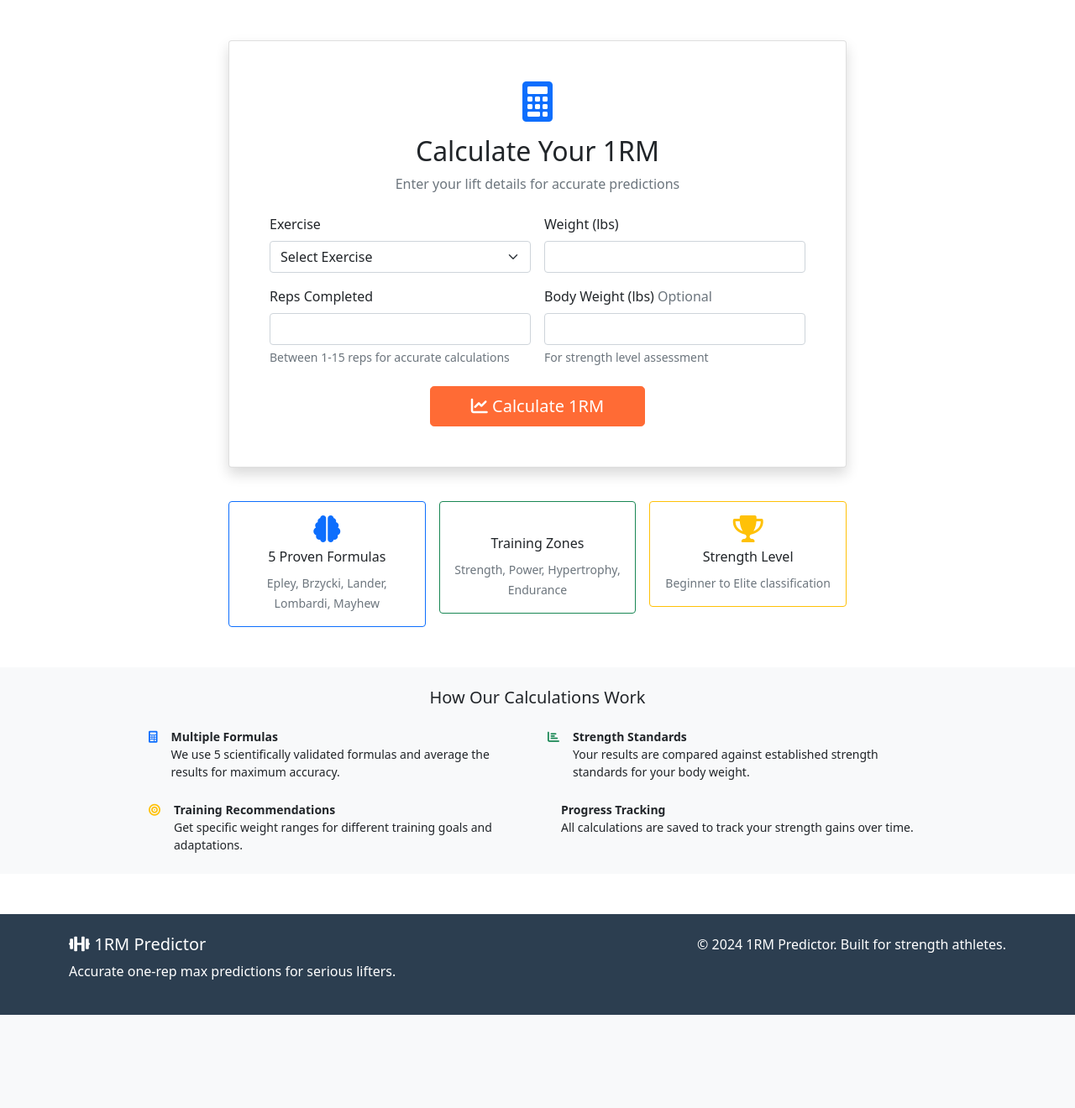
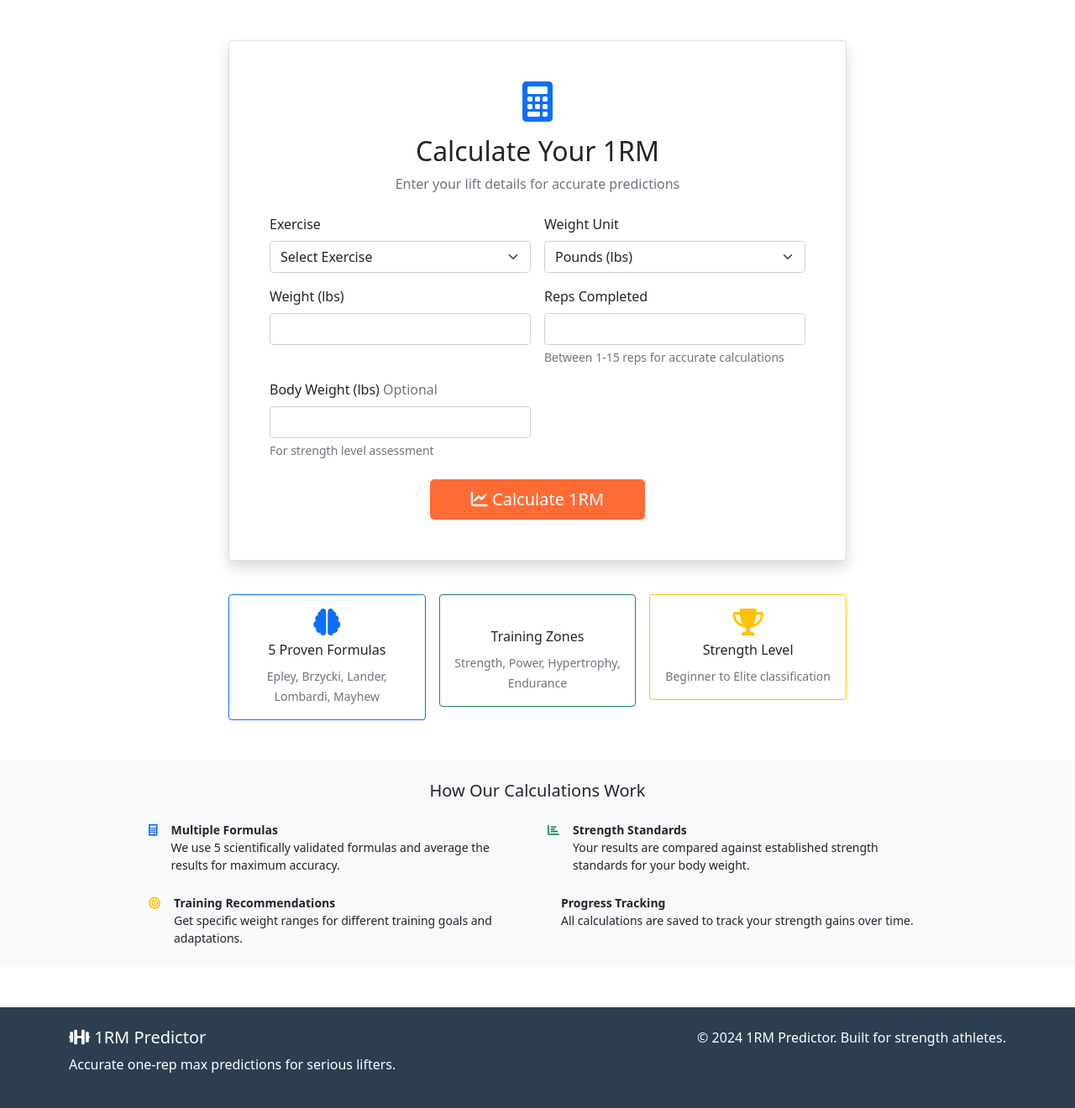
Before and after one commit to daleconaghan/1rm-predictor-saas, a Flask app: page /calculate in a window 1280 px wide. Shown: the part 56-1376 px from the top of the page at 84% size. Before the commit the page ends 1265 px from the top, so only its background shows below. Run offline with Flask 3, Linux system fonts and the light colour scheme; the visitor is signed in with stand-in values (Sample User, id 1).

Commit message:
Add custom exercises and kg/lbs weight unit support
✨ New Features:
- Custom exercise input: Users can add exercises not in the predefined list
- Weight unit selection: Support for both kilograms and pounds
- Automatic unit conversion: Calculations work correctly in both units
- Dynamic unit display: Results show in user's preferred unit
- Extended exercise list: Added 10+ new exercises (incline bench, front squat, etc.)
- JavaScript validation: Ensures custom exercise names are provided

🔧 Technical Changes:
- Updated calculation logic to convert kg→lbs for formulas, then back to user unit
- Modified templates to display units dynamically
- Enhanced recommendation engine with unit-aware output
- Added interactive form elements with real-time label updates

🌍 International Support:
- Global users can now use kilograms
- Maintains formula accuracy by using lbs internally
- Seamless user experience in preferred units

🤖 Generated with [Claude Code](https://claude.ai/code)

Co-Authored-By: Claude <noreply@anthropic.com>

```diff
--- a/app.py
+++ b/app.py
@@ -160,10 +160,11 @@ class RecommendationEngine:
             return 'Beginner'
 
     @staticmethod
-    def generate_recommendations(one_rm, exercise, current_weight, current_reps, strength_level):
+    def generate_recommendations(one_rm, exercise, current_weight, current_reps, strength_level, weight_unit='lbs'):
         recommendations = []
 
-        recommendations.append(f"Your estimated 1RM for {exercise.replace('_', ' ').title()}: {one_rm} lbs")
+        unit_label = weight_unit
+        recommendations.append(f"Your estimated 1RM for {exercise.replace('_', ' ').title()}: {one_rm} {unit_label}")
         recommendations.append(f"Strength Level: {strength_level}")
 
         percentage_ranges = {
@@ -177,7 +178,7 @@ class RecommendationEngine:
         for goal, (min_pct, max_pct) in percentage_ranges.items():
             min_weight = round(one_rm * min_pct / 100, 1)
             max_weight = round(one_rm * max_pct / 100, 1)
-            recommendations.append(f"• {goal}: {min_weight}-{max_weight} lbs")
+            recommendations.append(f"• {goal}: {min_weight}-{max_weight} {unit_label}")
 
         if strength_level == 'Beginner':
             recommendations.append("\n💪 Beginner Tips:")
@@ -196,7 +197,7 @@ class RecommendationEngine:
             recommendations.append("• Consider coaching")
 
         next_goal = round(one_rm * 1.05, 1)
-        recommendations.append(f"\n🎯 Next Goal: {next_goal} lbs (+5%)")
+        recommendations.append(f"\n🎯 Next Goal: {next_goal} {unit_label} (+5%)")
 
         return recommendations
 
@@ -276,23 +277,49 @@ def calculate():
 
     if request.method == 'POST':
         exercise = request.form['exercise']
+        custom_exercise = request.form.get('custom_exercise', '').strip()
+        weight_unit = request.form['weight_unit']
         weight = float(request.form['weight'])
         reps = int(request.form['reps'])
         bodyweight = float(request.form.get('bodyweight', 0)) or None
+
+        # Handle custom exercise
+        if exercise == 'custom' and custom_exercise:
+            exercise = custom_exercise.lower().replace(' ', '_')
+
+        # Convert weight to lbs for calculations (formulas are calibrated for lbs)
+        if weight_unit == 'kg':
+            weight_lbs = weight * 2.20462  # Convert kg to lbs
+            if bodyweight:
+                bodyweight_lbs = bodyweight * 2.20462
+            else:
+                bodyweight_lbs = None
+        else:
+            weight_lbs = weight
+            bodyweight_lbs = bodyweight
 
         if reps < 1 or reps > 15:
             flash('Reps must be between 1 and 15 for accurate calculations')
             return redirect(url_for('calculate'))
 
-        formulas = OneRMCalculator.calculate_all_formulas(weight, reps)
-        average_1rm = OneRMCalculator.get_average_1rm(weight, reps)
+        # Calculate 1RM using converted weight
+        formulas = OneRMCalculator.calculate_all_formulas(weight_lbs, reps)
+        average_1rm_lbs = OneRMCalculator.get_average_1rm(weight_lbs, reps)
+
+        # Convert results back to user's preferred unit
+        if weight_unit == 'kg':
+            formulas_display = {k: round(v / 2.20462, 1) for k, v in formulas.items()}
+            average_1rm_display = round(average_1rm_lbs / 2.20462, 1)
+        else:
+            formulas_display = formulas
+            average_1rm_display = average_1rm_lbs
 
         strength_level = RecommendationEngine.get_strength_level(
-            average_1rm, exercise, bodyweight
+            average_1rm_lbs, exercise, bodyweight_lbs
         )
 
         recommendations = RecommendationEngine.generate_recommendations(
-            average_1rm, exercise, weight, reps, strength_level
+            average_1rm_display, exercise, weight, reps, strength_level, weight_unit
         )
 
         calculation = OneRMCalculation(
@@ -300,18 +327,19 @@ def calculate():
             exercise=exercise,
             weight=weight,
             reps=reps,
-            calculated_1rm=average_1rm,
+            calculated_1rm=average_1rm_display,
             formula_used='average'
         )
         db.session.add(calculation)
         db.session.commit()
 
         return render_template('results.html',
-                             formulas=formulas,
-                             average_1rm=average_1rm,
+                             formulas=formulas_display,
+                             average_1rm=average_1rm_display,
                              exercise=exercise,
                              weight=weight,
                              reps=reps,
+                             weight_unit=weight_unit,
                              strength_level=strength_level,
                              recommendations=recommendations)
 
--- a/templates/calculate.html
+++ b/templates/calculate.html
@@ -18,18 +18,41 @@
                         <div class="row g-3">
                             <div class="col-md-6">
                                 <label for="exercise" class="form-label">Exercise</label>
-                                <select class="form-select" id="exercise" name="exercise" required>
+                                <select class="form-select" id="exercise" name="exercise" required onchange="toggleCustomExercise()">
                                     <option value="">Select Exercise</option>
                                     <option value="bench_press">Bench Press</option>
                                     <option value="squat">Squat</option>
                                     <option value="deadlift">Deadlift</option>
                                     <option value="overhead_press">Overhead Press</option>
-                                    <option value="other">Other</option>
+                                    <option value="incline_bench">Incline Bench Press</option>
+                                    <option value="close_grip_bench">Close Grip Bench Press</option>
+                                    <option value="front_squat">Front Squat</option>
+                                    <option value="sumo_deadlift">Sumo Deadlift</option>
+                                    <option value="romanian_deadlift">Romanian Deadlift</option>
+                                    <option value="barbell_row">Barbell Row</option>
+                                    <option value="pull_up">Pull Up</option>
+                                    <option value="chin_up">Chin Up</option>
+                                    <option value="dip">Dip</option>
+                                    <option value="custom">Add Custom Exercise</option>
+                                </select>
+                            </div>
+
+                            <div class="col-md-6" id="customExerciseDiv" style="display: none;">
+                                <label for="custom_exercise" class="form-label">Custom Exercise Name</label>
+                                <input type="text" class="form-control" id="custom_exercise" name="custom_exercise"
+                                       placeholder="Enter exercise name">
+                            </div>
+
+                            <div class="col-md-6">
+                                <label for="weight_unit" class="form-label">Weight Unit</label>
+                                <select class="form-select" id="weight_unit" name="weight_unit" required onchange="updateWeightLabels()">
+                                    <option value="lbs">Pounds (lbs)</option>
+                                    <option value="kg">Kilograms (kg)</option>
                                 </select>
                             </div>
 
                             <div class="col-md-6">
-                                <label for="weight" class="form-label">Weight (lbs)</label>
+                                <label for="weight" class="form-label">Weight (<span id="weightUnitLabel">lbs</span>)</label>
                                 <input type="number" class="form-control" id="weight" name="weight"
                                        step="0.1" min="0" required>
                             </div>
@@ -42,7 +65,7 @@
                             </div>
 
                             <div class="col-md-6">
-                                <label for="bodyweight" class="form-label">Body Weight (lbs) <span class="text-muted">Optional</span></label>
+                                <label for="bodyweight" class="form-label">Body Weight (<span id="bodyweightUnitLabel">lbs</span>) <span class="text-muted">Optional</span></label>
                                 <input type="number" class="form-control" id="bodyweight" name="bodyweight"
                                        step="0.1" min="0">
                                 <div class="form-text">For strength level assessment</div>
@@ -139,3 +162,40 @@
     </div>
 </div>
 {% endblock %}
+
+{% block scripts %}
+<script>
+function toggleCustomExercise() {
+    const exerciseSelect = document.getElementById('exercise');
+    const customDiv = document.getElementById('customExerciseDiv');
+    const customInput = document.getElementById('custom_exercise');
+
+    if (exerciseSelect.value === 'custom') {
+        customDiv.style.display = 'block';
+        customInput.required = true;
+    } else {
+        customDiv.style.display = 'none';
+        customInput.required = false;
+        customInput.value = '';
+    }
+}
+
+function updateWeightLabels() {
+    const weightUnit = document.getElementById('weight_unit').value;
+    document.getElementById('weightUnitLabel').textContent = weightUnit;
+    document.getElementById('bodyweightUnitLabel').textContent = weightUnit;
+}
+
+// Form validation
+document.getElementById('calculateForm').addEventListener('submit', function(e) {
+    const exercise = document.getElementById('exercise').value;
+    const customExercise = document.getElementById('custom_exercise').value;
+
+    if (exercise === 'custom' && !customExercise.trim()) {
+        e.preventDefault();
+        alert('Please enter a custom exercise name.');
+        return false;
+    }
+});
+</script>
+{% endblock %}
```
Also changed, not shown: templates/results.html (+8 -8 lines).
